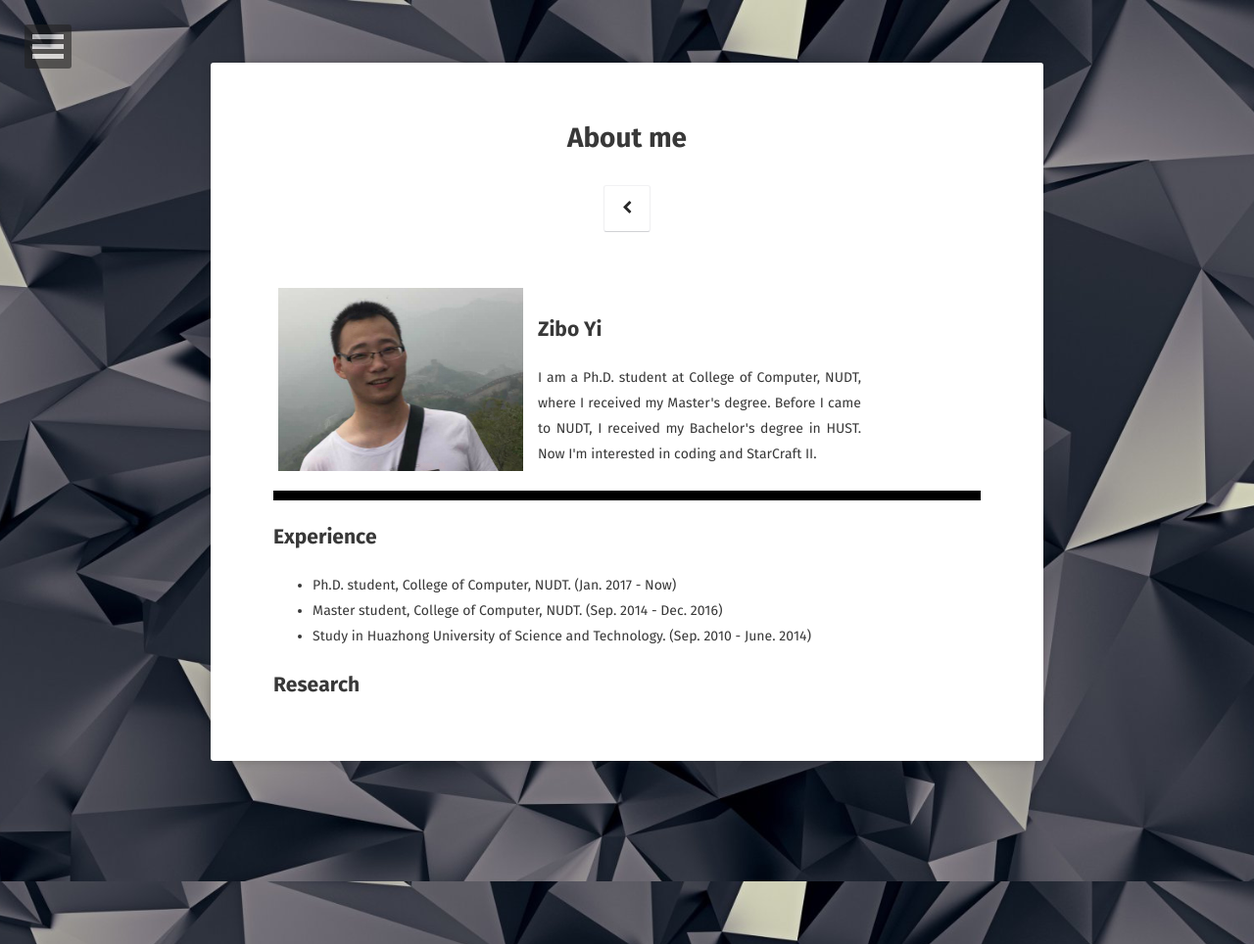
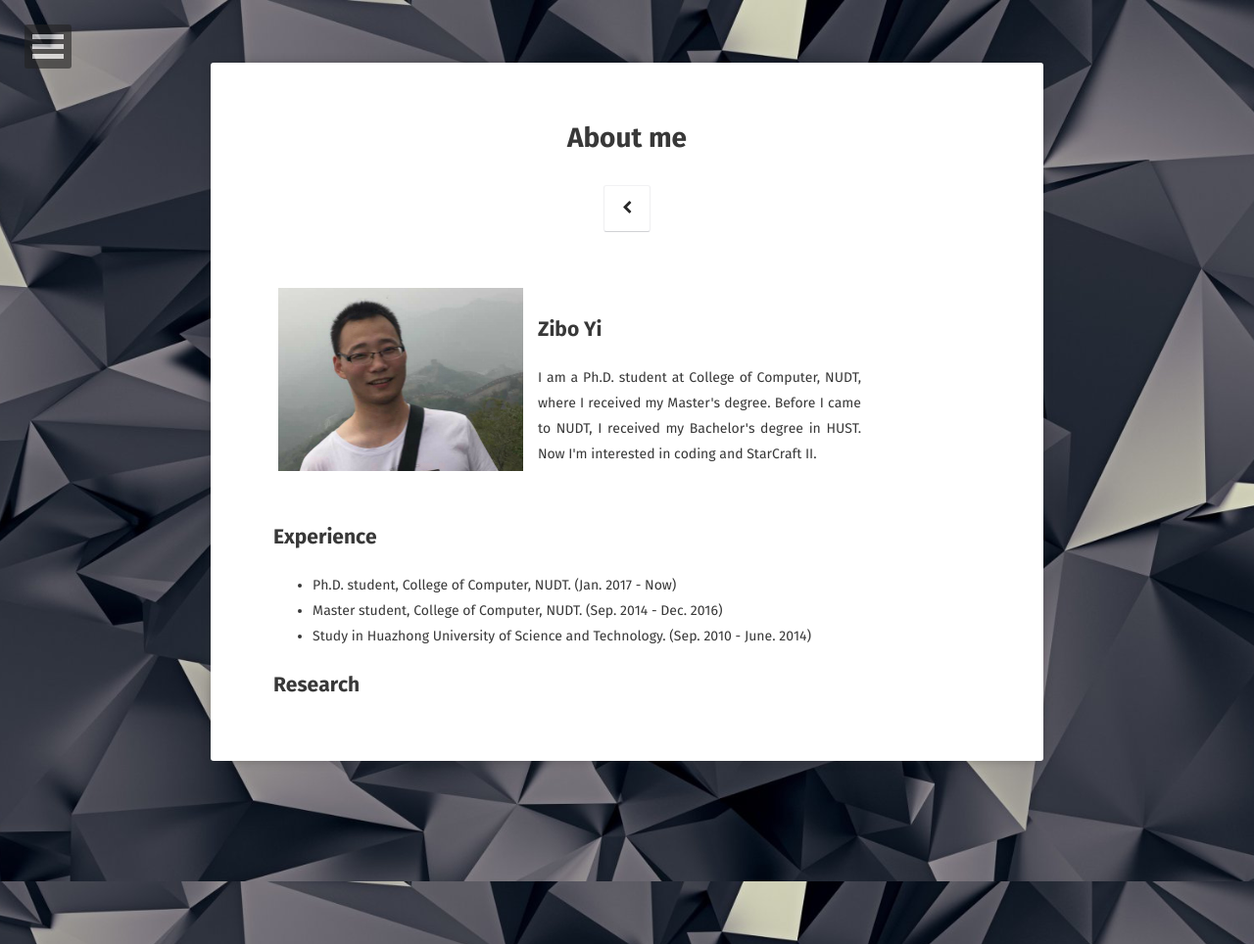
Before and after one commit to ziboyi/ziboyi.github.io, a Jekyll site: the page built from about/index.md, in a window 1280 px wide. Shown: the whole page at 98% size. Built offline with Jekyll 4.4.1, drawn with Linux system fonts in a browser that asks for light colours; some web fonts are replaced.

Commit message:
Customized

```diff
--- a/about/index.md
+++ b/about/index.md
@@ -29,7 +29,7 @@ comments: false
     padding:10px;
 }
 #footer {
-    background-color:black;
+    /*background-color:black;*/
     color:white;
     clear:both;
     text-align:center;
```
